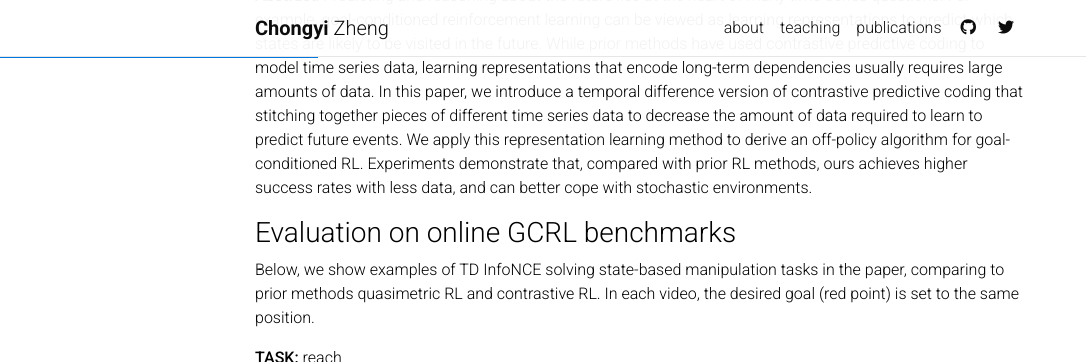
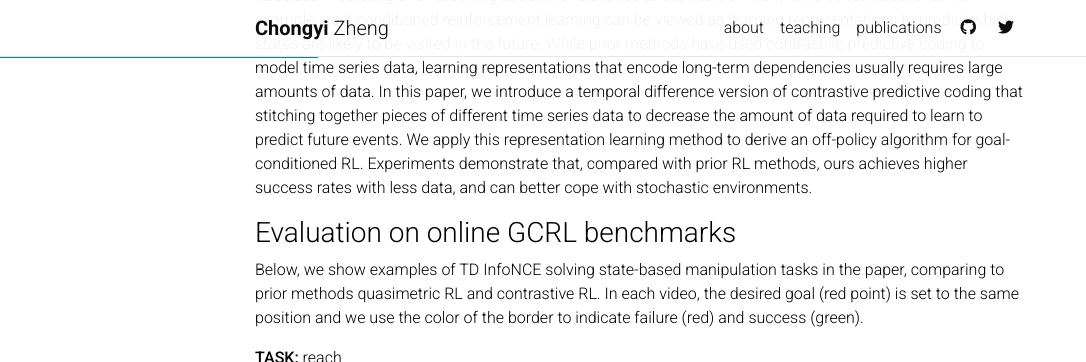
Before and after one commit to chongyi-zheng/chongyi-zheng.github.io, a Jekyll site: the page built from _pages/td_infonce.md, in a window 1280 px wide and 900 px high, scrolled down 747 px, cut to the strip 0-362 px from the top of the window. Shown: the whole strip, without its empty margins (0-1086 px from the left). Built offline with Jekyll 4.4.1, drawn with Linux system fonts in a browser that asks for light colours; comment, search, counter and statistics services are not loaded; a style sheet for code colours, icons or effects is not loaded.

Commit message:
update td_infonce videos

```diff
--- a/_pages/td_infonce.md
+++ b/_pages/td_infonce.md
@@ -19,7 +19,7 @@ Predicting and reasoning about the future lies at the heart of many time-series
 
 ### Evaluation on online GCRL benchmarks
 
-Below, we show examples of TD InfoNCE solving state-based manipulation tasks in the paper, comparing to prior methods quasimetric RL and contrastive RL. In each video, the desired goal (red point) is set to the same position.
+Below, we show examples of TD InfoNCE solving state-based manipulation tasks in the paper, comparing to prior methods quasimetric RL and contrastive RL. In each video, the desired goal (red point) is set to the same position and we use the color of the border to indicate failure (red) and success (green).
 
 **TASK:** reach
 
```
Also changed, not shown: 16 other files.
